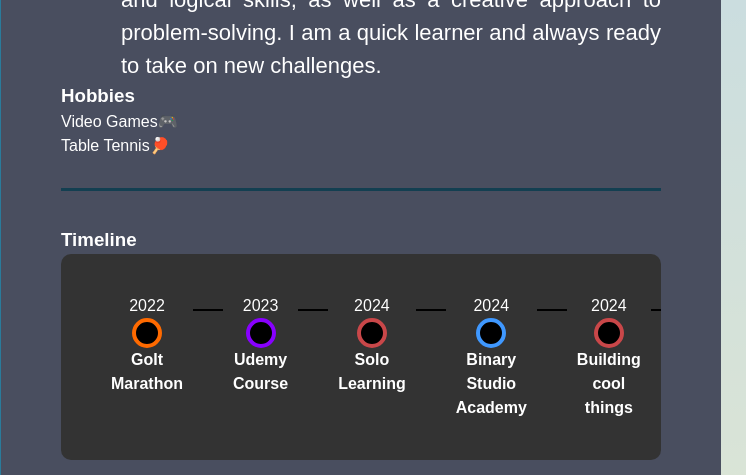
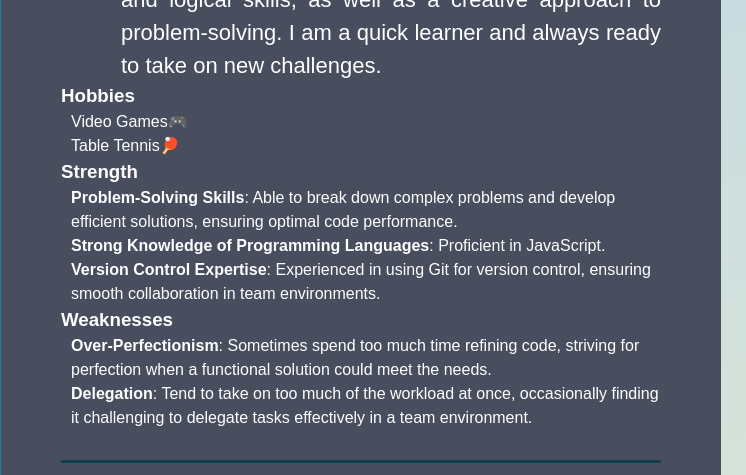
Before and after one commit to m1liaron/m1liaron-homepage, a plain HTML site: page index.html in a window 1280 px wide. Shown: the part 667-1142 px from the top of the page, 0-746 px from the left. Drawn offline with Linux system fonts and the light colour scheme; a script that the page names is missing.

Commit message:
feat: strength and weakness

```diff
--- a/index.html
+++ b/index.html
@@ -94,9 +94,24 @@
                             </div>
 
                             <h3>Hobbies</h3>
-                            <ul>
+                            <ul class="list">
                                 <li>Video Games🎮</li>
                                 <li>Table Tennis🏓</li>
+                            </ul>
+
+                            <h3>Strength</h3>
+                            <ul class="list">
+                                <li><span class="bold">Problem-Solving Skills</span>: Able to break down complex problems and develop efficient solutions, ensuring optimal code
+                                performance.
+                                <li><span class="bold">Strong Knowledge of Programming Languages</span>: Proficient in JavaScript.</li>
+                                <li><span class="bold">Version Control Expertise</span>: Experienced in using Git for version control, ensuring smooth collaboration in team
+                                environments.</li>
+                            </ul>
+
+                            <h3>Weaknesses</h3>
+                            <ul class="list">
+                                <li><span class="bold">Over-Perfectionism</span>: Sometimes spend too much time refining code, striving for perfection when a functional solution could meet the needs.</li>
+                                <li><span class="bold">Delegation</span>: Tend to take on too much of the workload at once, occasionally finding it challenging to delegate tasks effectively in a team environment.</li>
                             </ul>
                         </div>
                     </div>
--- a/styles.css
+++ b/styles.css
@@ -9,6 +9,7 @@ body {
     line-height: 1.5;
     background: #2A7B9B;
     background: linear-gradient(180deg,rgba(42, 123, 155, 1) 20%, rgb(169, 179, 81) 73%);
+
 
     --primary-text-color: #181820;
     --experience-title-color: #fff;
@@ -52,6 +53,14 @@ ul, li {
     flex-direction: column;
     justify-content: space-between;
     align-items: center;
+}
+
+.bold {
+    font-weight: bold;
+}
+
+.list {
+    padding-left: 10px;
 }
 
 .resume {
```
